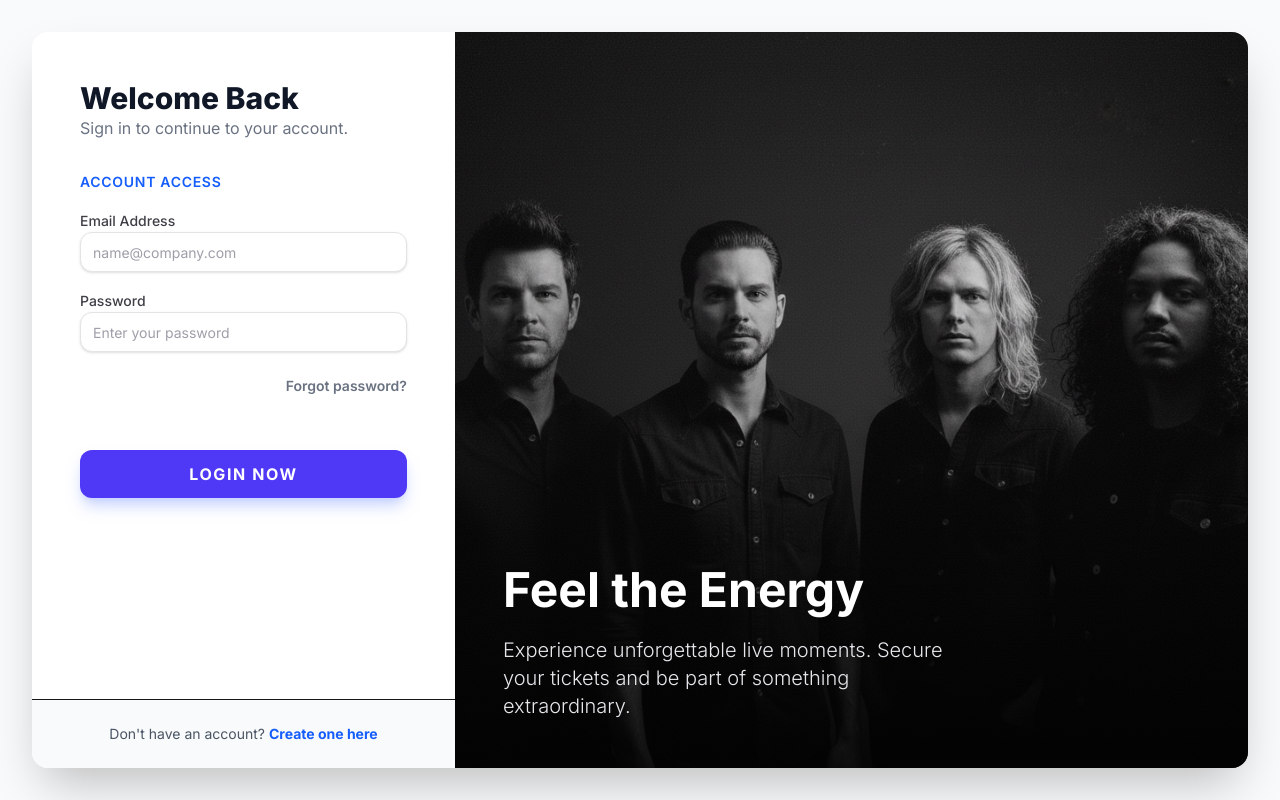
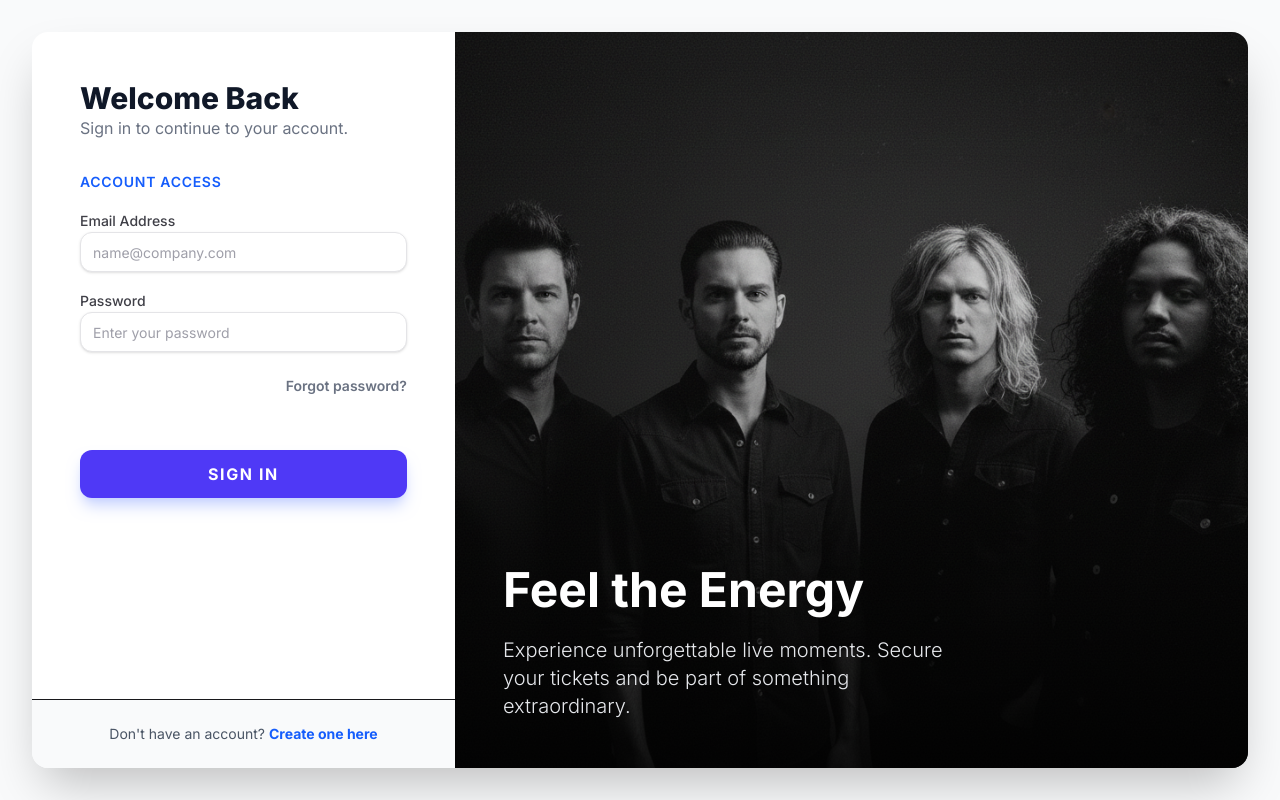
Before and after one commit to Anuphap2/ticket-frontend, a Next.js app: page /login in a window 1280 px wide. Built offline with nearby package versions, Linux system fonts and the light colour scheme; no server answers.

Commit message:
login page submit word edit

```diff
--- a/src/app/(auth)/login/page.tsx
+++ b/src/app/(auth)/login/page.tsx
@@ -158,7 +158,7 @@ export default function LoginPage() {
                   disabled={isLoading}
                   className="animate-item w-full py-6 text-base font-bold uppercase tracking-widest shadow-lg transition-transform active:scale-[0.98]"
                 >
-                  {isLoading ? "Signing in..." : "Login Now"}
+                  {isLoading ? "Signing in..." : "Sign In"}
                 </Button>
               </form>
             </CardContent>
```
